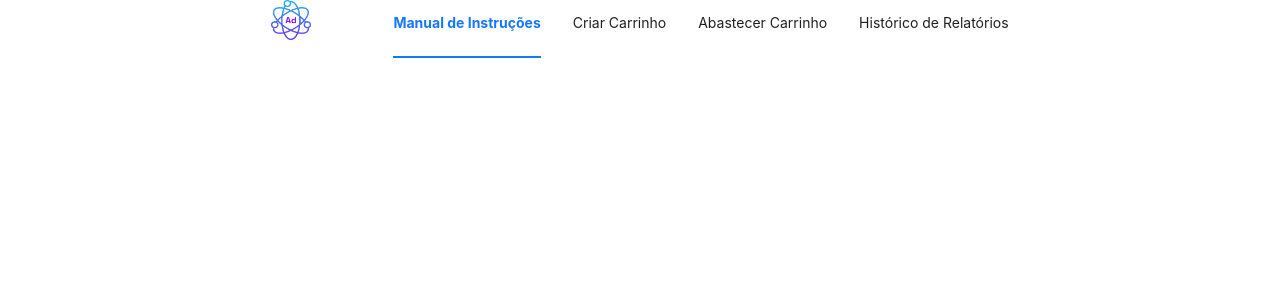
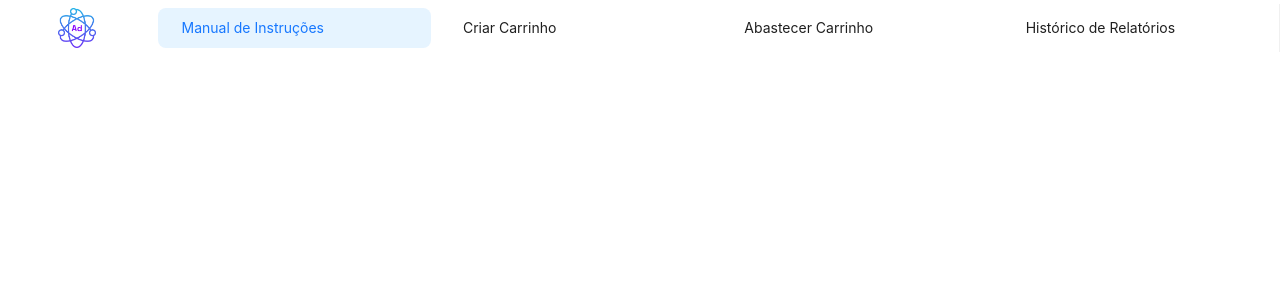
Before and after one commit to Inteli-College/2024-T0008-EC05-G02, a React (Create React App) app in the folder src/frontend/: page / in a window 1280 px wide. Shown: the top 300 px of the page. Built offline with nearby package versions, Linux system fonts and the light colour scheme.

Commit message:
ajustes css menu

```diff
--- a/src/frontend/src/App.js
+++ b/src/frontend/src/App.js
@@ -3,7 +3,7 @@ import CreateForm from './components/form';
 import './components/drugCard/drug-card.css';
 import atom from './components/drugCard/atom.png';
 import React from 'react';
-import NavBar from './components/menu/navbar.js';
+import NavBar from './components/menu';
 
 import { Checkbox, Input, Button } from 'antd';
 
--- a/src/frontend/src/components/menu/navbar.js
+++ b/src/frontend/src/components/menu/index.js
@@ -4,16 +4,6 @@ import './menubar.css';
 import logo from './logo.png';
 
 const items = [
-  {
-    label: (
-      <div>
-        <img src={logo} alt="Logo" style={{ width: '40px', height: '40px', marginRight: '50px' }} />
-
-      </div>
-    ),
-
-  },
-
   {
     label: 'Manual de Instruções',
     key: 'manual',
@@ -41,13 +31,20 @@ const NavBar = () => {
 
   return (
     <div className='pageBody'>
+      <div className='header-group'>
+      <img className="logo" src={logo} alt="Logo" />
       <Menu
         onClick={onClick}
+        horizontalItemSelectedBg='#EBF5FD'
+        horizontalItemHoverBg='#F2F2F2'
         selectedKeys={[current]}
-        mode="horizontal"
+        mode="inline"
         items={items}
+
         className="menu-fixed-top"
       />
+      </div>
+      {/* <div className='colorful-bar'></div> */}
     </div>
   );
 };
--- a/src/frontend/src/components/menu/menubar.css
+++ b/src/frontend/src/components/menu/menubar.css
@@ -4,17 +4,42 @@
   margin-left: 10px; /* Espaço à esquerda da logo */
 }
 
+.pageBody{
+  width: 100%;
+  height: auto;
+  position: fixed;
+}
+
+.header-group{
+  display: flex;
+  align-items: center;
+  flex-direction: row;
+}
+
+.colorful-bar{
+  background-image: linear-gradient(to right, #23b6e6, #02d39a);
+  height: 8px;
+}
+
+.logo{
+  width: 40px,;
+  height: 40px;
+  margin: 0 50px;
+  padding: 8px;
+}
+
 .menu-fixed-top {
-  position: fixed;
+  /* position: fixed;
   top: 0;
-  z-index: 1000;
+  z-index: 1000;  */
   width: 100%;
-  left: 0;
-  right: 0;
   display: flex;
-  justify-content: center;
-  background-color: #fff;
-  border-bottom: 3px solid #26B0E6;
+  /* justify-content: center;  */
+  border-bottom: 3px solid linear-gradient(to right, #23b6e6, #02d39a)fill;
+}
+
+.menu-fixed-top .ant-menu-item {
+  padding: 0 0/* Adjust this value as needed */
 }
 
 .ant-menu-horizontal {
@@ -22,16 +47,12 @@
   display: flex;
   border-bottom: none;
 }
-.ant-menu-item-selected {
+/* .ant-menu-item-selected {
   background-color: #007bff;
   font-weight: bold;
   color: #ffffff;
-}
+} */
 
-.ant-menu-item:hover {
-  background-color: transparent;
-  color: #ffffff;
-}
 
 body, html {
   margin: 0;
```
